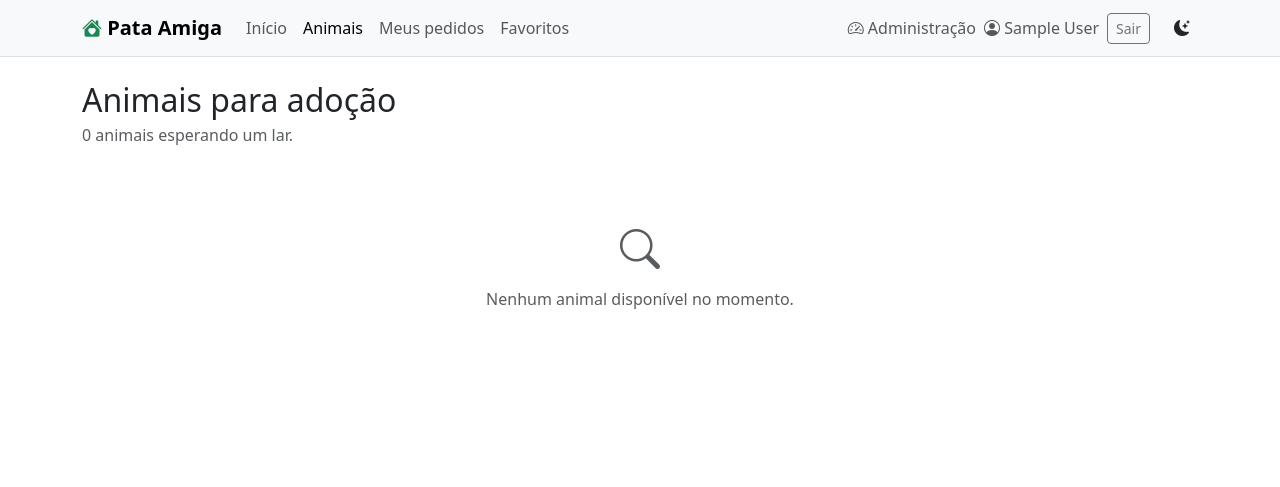
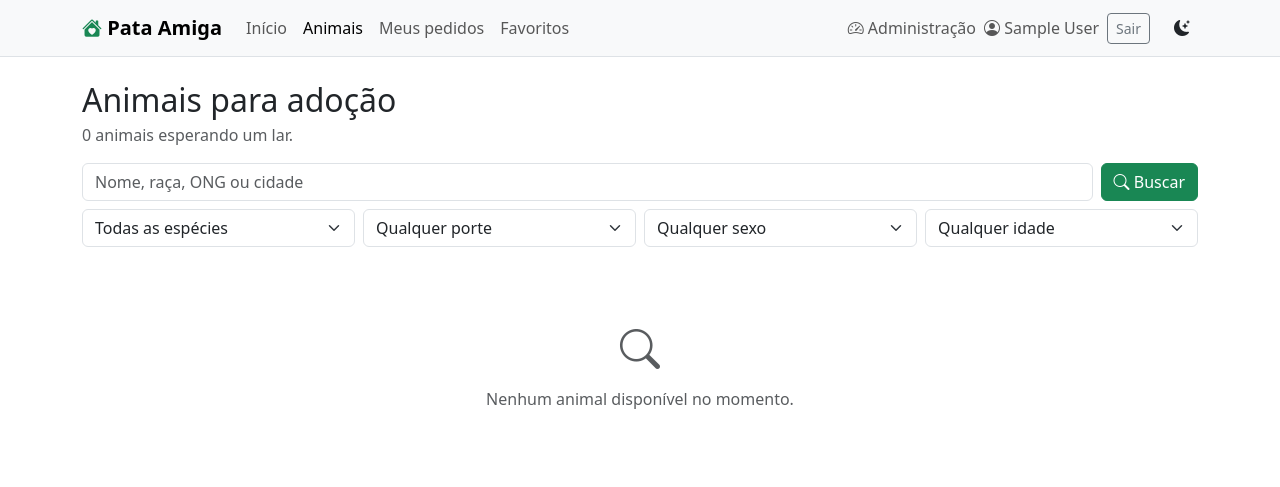
Before and after one commit to Petrus012/pata-amiga, a Django app: page /animais/ in a window 1280 px wide. Shown: the top 487 px of the page. Run offline with Django 5.2, Linux system fonts and the light colour scheme; the visitor is signed in with stand-in values (Sample User, id 1); data comes from the database, SQL or seed files in the repository; data that the repository does not hold is empty.

Commit message:
feat(pets): adiciona busca e filtros ao catalogo

```diff
--- a/pets/forms.py
+++ b/pets/forms.py
@@ -1,10 +1,94 @@
 from django import forms
 from django.core.files.uploadedfile import UploadedFile
+from django.db.models import Q
 from django.forms import inlineformset_factory
 
-from .models import IDADE_MAXIMA, Pet, Raca, Vacina
+from .models import (
+    FAIXAS_ETARIAS,
+    IDADE_MAXIMA,
+    Especie,
+    Pet,
+    Raca,
+    Vacina,
+    filtro_faixa_etaria,
+)
 
 TAMANHO_MAXIMO_FOTO_MB = 5
+
+
+class CatalogoFiltroForm(forms.Form):
+    """Busca e filtros do catálogo, enviados pela URL (GET).
+
+    Cada filtro vale sozinho: um valor inválido na URL, como uma espécie que não
+    existe, é descartado sem derrubar os outros filtros.
+    """
+
+    q = forms.CharField(
+        required=False,
+        label="Buscar",
+        widget=forms.TextInput(
+            attrs={
+                "class": "form-control",
+                "type": "search",
+                "placeholder": "Nome, raça, ONG ou cidade",
+            }
+        ),
+    )
+    especie = forms.ModelChoiceField(
+        queryset=Especie.objects.all(),
+        required=False,
+        label="Espécie",
+        empty_label="Todas as espécies",
+        widget=forms.Select(attrs={"class": "form-select"}),
+    )
+    porte = forms.ChoiceField(
+        required=False,
+        choices=[("", "Qualquer porte"), *Pet.Porte.choices],
+        widget=forms.Select(attrs={"class": "form-select"}),
+    )
+    sexo = forms.ChoiceField(
+        required=False,
+        choices=[("", "Qualquer sexo"), *Pet.Sexo.choices],
+        widget=forms.Select(attrs={"class": "form-select"}),
+    )
+    faixa = forms.ChoiceField(
+        required=False,
+        label="Faixa etária",
+        choices=[("", "Qualquer idade"), *[(c, r) for c, r, _, _ in FAIXAS_ETARIAS]],
+        widget=forms.Select(attrs={"class": "form-select"}),
+    )
+
+    def valores(self):
+        # Depois de is_valid(), cleaned_data guarda só os campos válidos. Os inválidos
+        # ficam de fora, e por isso são ignorados um a um.
+        self.is_valid()
+        return {campo: valor for campo, valor in self.cleaned_data.items() if valor}
+
+    @property
+    def ativo(self):
+        return bool(self.valores())
+
+    def filtrar(self, animais):
+        valores = self.valores()
+        # Cada palavra precisa aparecer em algum lugar: "gato lavras" acha gatos de
+        # ONGs de Lavras, e não todos os gatos mais tudo o que é de Lavras.
+        for palavra in valores.get("q", "").split():
+            animais = animais.filter(
+                Q(nome__icontains=palavra)
+                | Q(raca__nome__icontains=palavra)
+                | Q(especie__nome__icontains=palavra)
+                | Q(ong__nome_fantasia__icontains=palavra)
+                | Q(ong__cidade__icontains=palavra)
+            )
+        if "especie" in valores:
+            animais = animais.filter(especie=valores["especie"])
+        if "porte" in valores:
+            animais = animais.filter(porte=valores["porte"])
+        if "sexo" in valores:
+            animais = animais.filter(sexo=valores["sexo"])
+        if "faixa" in valores:
+            animais = animais.filter(filtro_faixa_etaria(valores["faixa"]))
+        return animais
 
 
 class PetForm(forms.ModelForm):
--- a/pets/templates/pets/catalogo.html
+++ b/pets/templates/pets/catalogo.html
@@ -3,13 +3,51 @@
 {% block titulo %}Animais para adoção{% endblock %}
 
 {% block conteudo %}
-<header class="mb-4">
+<header class="mb-3">
   <h1 class="h2 mb-1">Animais para adoção</h1>
   <p class="text-body-secondary mb-0">
-    {% if paginator.count == 1 %}1 animal esperando{% else %}{{ paginator.count }} animais esperando{% endif %}
-    um lar.
+    {% if filtros.ativo %}
+      {% if paginator.count == 1 %}1 animal encontrado{% else %}{{ paginator.count }} animais encontrados{% endif %}.
+    {% else %}
+      {% if paginator.count == 1 %}1 animal esperando{% else %}{{ paginator.count }} animais esperando{% endif %}
+      um lar.
+    {% endif %}
   </p>
 </header>
+
+{# GET para a busca ficar na URL: dá para compartilhar o link, e a paginação mantém os filtros. #}
+{# Busca e botões numa linha, os quatro filtros na de baixo. No celular, os filtros ficam dois a dois. #}
+<form method="get" class="row g-2 mb-4" role="search" aria-label="Buscar animais">
+  <div class="col-12 col-md">
+    <label for="{{ filtros.q.id_for_label }}" class="visually-hidden">{{ filtros.q.label }}</label>
+    {{ filtros.q }}
+  </div>
+  <div class="col-12 col-md-auto d-flex gap-2">
+    <button type="submit" class="btn btn-success flex-grow-1">
+      <i class="bi bi-search" aria-hidden="true"></i> Buscar
+    </button>
+    {% if filtros.ativo %}
+      <a href="{% url 'pets:catalogo' %}" class="btn btn-outline-secondary">Limpar</a>
+    {% endif %}
+  </div>
+  <div class="w-100 m-0"></div>
+  <div class="col-6 col-md-3">
+    <label for="{{ filtros.especie.id_for_label }}" class="visually-hidden">Espécie</label>
+    {{ filtros.especie }}
+  </div>
+  <div class="col-6 col-md-3">
+    <label for="{{ filtros.porte.id_for_label }}" class="visually-hidden">Porte</label>
+    {{ filtros.porte }}
+  </div>
+  <div class="col-6 col-md-3">
+    <label for="{{ filtros.sexo.id_for_label }}" class="visually-hidden">Sexo</label>
+    {{ filtros.sexo }}
+  </div>
+  <div class="col-6 col-md-3">
+    <label for="{{ filtros.faixa.id_for_label }}" class="visually-hidden">Faixa etária</label>
+    {{ filtros.faixa }}
+  </div>
+</form>
 
 {% if pets %}
   <div class="row row-cols-1 row-cols-sm-2 row-cols-lg-3 row-cols-xl-4 g-4">
@@ -18,6 +56,12 @@
     {% endfor %}
   </div>
   {% include "includes/paginacao.html" %}
+{% elif filtros.ativo %}
+  <div class="text-center text-body-secondary py-5">
+    <i class="bi bi-search fs-1" aria-hidden="true"></i>
+    <p class="mt-2 mb-3">Nenhum animal encontrado com esses filtros.</p>
+    <a href="{% url 'pets:catalogo' %}" class="btn btn-outline-secondary">Ver todos os animais</a>
+  </div>
 {% else %}
   <div class="text-center text-body-secondary py-5">
     <i class="bi bi-search fs-1" aria-hidden="true"></i>
--- a/pets/views.py
+++ b/pets/views.py
@@ -9,7 +9,7 @@ from django.views.generic import CreateView, DeleteView, DetailView, ListView, U
 from adocoes.models import STATUS_EM_ABERTO, Favorito, PedidoAdocao
 from contas.mixins import OngRequiredMixin
 
-from .forms import PetForm, VacinaFormSet
+from .forms import CatalogoFiltroForm, PetForm, VacinaFormSet
 from .models import Pet
 
 
@@ -21,9 +21,14 @@ class CatalogoView(LoginRequiredMixin, ListView):
     def get_queryset(self):
         # Animais em processo de adoção continuam visíveis, porque o pedido ainda pode
         # não dar certo. Só os já adotados saem do catálogo.
-        return Pet.objects.exclude(status=Pet.Status.ADOTADO).select_related(
+        animais = Pet.objects.exclude(status=Pet.Status.ADOTADO).select_related(
             "especie", "raca", "ong"
         )
+        self.filtros = CatalogoFiltroForm(self.request.GET)
+        return self.filtros.filtrar(animais)
+
+    def get_context_data(self, **kwargs):
+        return super().get_context_data(filtros=self.filtros, **kwargs)
 
 
 class DetalheView(LoginRequiredMixin, DetailView):
```
Also changed, not shown: pets/test_busca.py (added, +143 -0 lines), pets/test_catalogo.py (+4 -3 lines).
